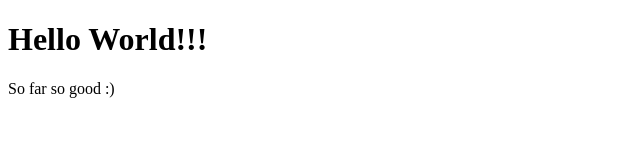
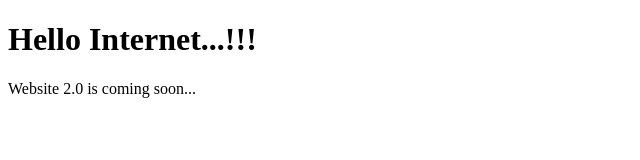
Before and after one commit to chandra-behera/chandra-behera.github.io, a plain HTML site: page index.html in a window 1280 px wide. Shown: the whole page, without its empty margins (0-640 px from the left). Drawn offline with Linux system fonts and the light colour scheme.

Commit message:
Update index.html

```diff
--- a/index.html
+++ b/index.html
@@ -8,11 +8,10 @@
 
 <body>
 
-
-    <h1>Hello World!!!</h1>
-    <p> So far so good :) </p>
+    <h1>Hello Internet...!!!</h1>
+    <p>Website 2.0 is coming soon...</p>
 <script>
-    window.alert("JS Test on github pages...");
+    window.alert("Website 1.0 is Under Maintenance....");
     </script>
 
 
```
